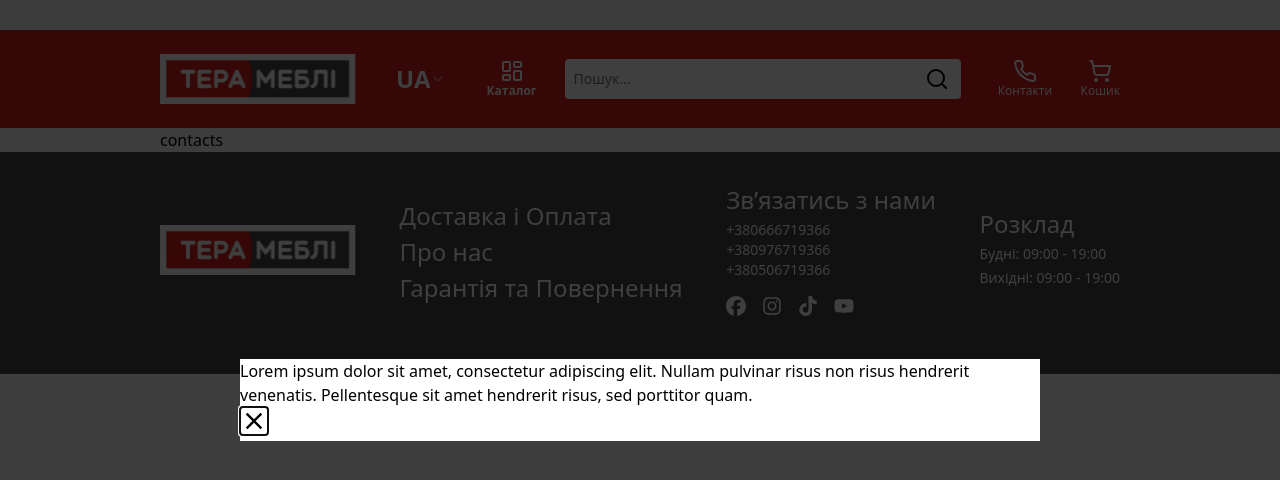
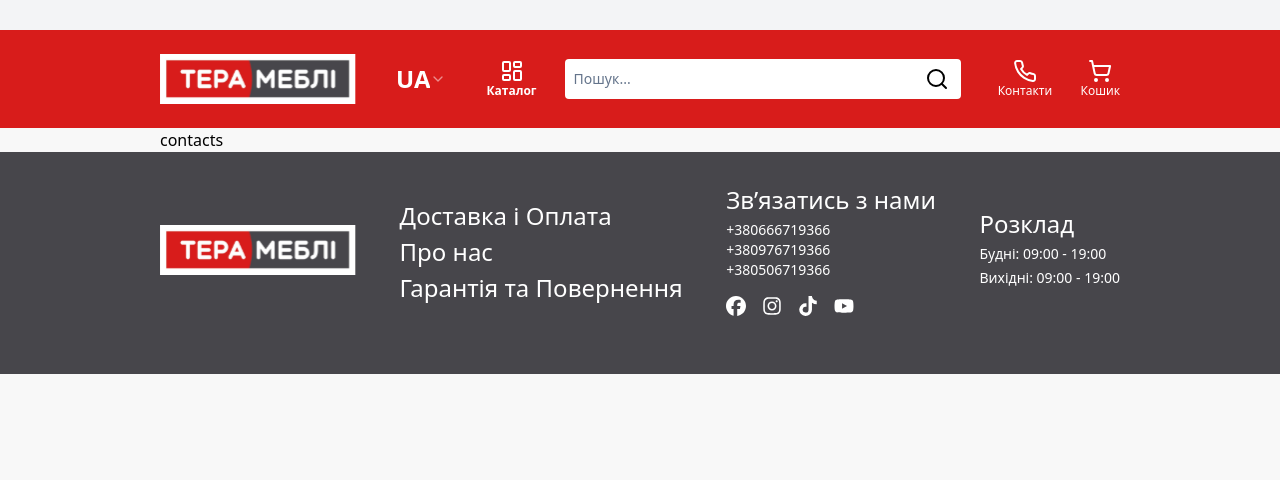
Before and after one commit to OlegKovrigaDev/shop, a Next.js app: page /contacts in a window 1280 px wide. Shown: the top 480 px of the page. Built offline with nearby package versions, Linux system fonts and the light colour scheme.

Commit message:
Fix Modal

```diff
--- a/components/parts/ModalPage.tsx
+++ b/components/parts/ModalPage.tsx
@@ -1,33 +1,26 @@
-import { Modal } from "react-responsive-modal";
+import { ShoppingCart } from 'lucide-react'
+import { useState } from 'react'
+import { Modal } from 'react-responsive-modal'
+import 'react-responsive-modal/styles.css'
 
-export const ModalPage = ({
-  open,
-  setOpen,
-}: {
-  open: boolean;
-  setOpen: () => void;
-}) => {
-  return (
-    <Modal
-      open={open}
-      onClose={setOpen}
-      center
-      classNames={{
-        overlayAnimationIn: "customEnterOverlayAnimation",
-        overlayAnimationOut: "customLeaveOverlayAnimation",
-        modalAnimationIn: "customEnterModalAnimation",
-        modalAnimationOut: "customLeaveModalAnimation",
-        modal:
-          "bg-white absolute top-[50%] left-[50%] w-[800px] z-30 transform -translate-x-1/2 -translate-y-1/2",
-        overlay: "absolute top-0 left-0 right-0 bottom-0 bg-black/50 z-20",
-      }}
-      animationDuration={500}
-    >
-      <p>
-        Lorem ipsum dolor sit amet, consectetur adipiscing elit. Nullam pulvinar
-        risus non risus hendrerit venenatis. Pellentesque sit amet hendrerit
-        risus, sed porttitor quam.
-      </p>
-    </Modal>
-  );
-};
+export const ModalPage = () => {
+	const [open, setOpen] = useState(false)
+
+	const onOpenModal = () => setOpen(true)
+	const onCloseModal = () => setOpen(false)
+	return (
+		<div>
+			<button onClick={onOpenModal} className='flex flex-col items-center'>
+				<ShoppingCart />
+				<span className='text-xs'>Кошик</span>
+			</button>
+			<Modal open={open} onClose={onCloseModal} center>
+				<p>
+					Lorem ipsum dolor sit amet, consectetur adipiscing elit. Nullam
+					pulvinar risus non risus hendrerit venenatis. Pellentesque sit amet
+					hendrerit risus, sed porttitor quam.
+				</p>
+			</Modal>
+		</div>
+	)
+}
--- a/components/sections/Header/TopList.tsx
+++ b/components/sections/Header/TopList.tsx
@@ -1,46 +1,27 @@
-"use client";
-import { Phone, ShoppingCart } from "lucide-react";
-import Link from "next/link";
-import { useState } from "react";
-import { TopListProps } from "@/types";
-import { ModalPage } from "@/components/parts/ModalPage";
+'use client'
+import { ModalPage } from '@/components/parts/ModalPage'
+import { TopListProps } from '@/types'
+import { Phone } from 'lucide-react'
+import Link from 'next/link'
 
 export const TopList = ({ className }: TopListProps) => {
-  const [openModal, setOpenModal] = useState(true);
-
-  const openCartModal = () => {
-    setOpenModal(true);
-  };
-
-  const closeCartModal = () => {
-    setOpenModal(false);
-  };
-
 	return (
 		<div className={className}>
-      <ul className="flex items-center gap-5">
-        <li className="flex items-center">
+			<ul className='flex items-center gap-5'>
+				<li className='flex items-center'>
 					<Link
-            href="/contacts"
-            className="w-[71px] flex flex-col items-center"
+						href='/contacts'
+						className='w-[71px] flex flex-col items-center'
 					>
 						<Phone />
-            <span className="text-xs">Контакти</span>
+						<span className='text-xs'>Контакти</span>
 					</Link>
 				</li>
 
-        <li className="flex items-center">
-          <button
-            onClick={openCartModal}
-            className="flex flex-col items-center"
-          >
-            <ShoppingCart />
-            <span className="text-xs">Кошик</span>
-          </button>
+				<li className='flex items-center'>
+					<ModalPage />
 				</li>
 			</ul>
-
-      <ModalPage open={openModal} setOpen={closeCartModal} />
 		</div>
-  );
-};
+	)
+}
```
Lines whose indentation alone changed are shown as unchanged.
